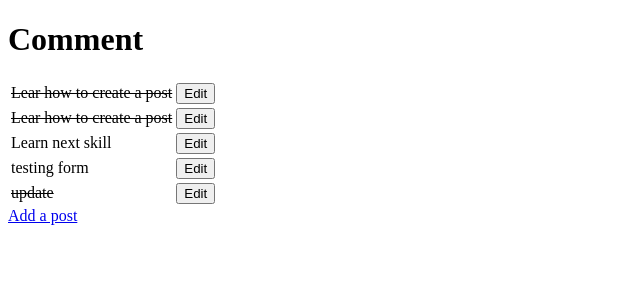
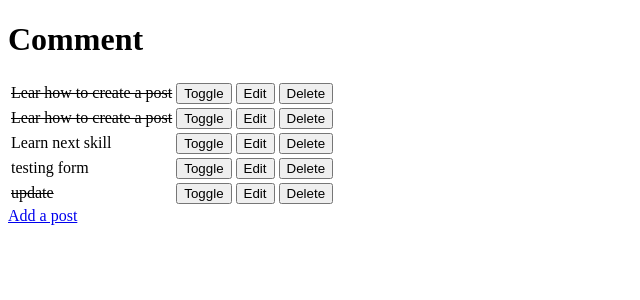
Before and after one commit to CoderSales/Portfolio-Project-4, a Django app: page / in a window 1280 px wide. Shown: the top 300 px of the page, without its empty margins (0-640 px from the left). Run offline with Django 3.2, Linux system fonts and the light colour scheme; data comes from the database, SQL or seed files in the repository; both versions use the stored data as it was after the commit.

Commit message:
Add Delete functionality in CRUD framework

```diff
--- a/Profile_Project_4/urls.py
+++ b/Profile_Project_4/urls.py
@@ -15,11 +15,13 @@ Including another URLconf
 """
 from django.contrib import admin
 from django.urls import path
-from Your_Thoughts.views import get_comment, add_post, edit_post
+from Your_Thoughts import views
 
 urlpatterns = [
     path('admin/', admin.site.urls),
-    path('', get_comment, name='get_comment'),
-    path('add', add_post, name='add'),
-    path('edit/<post_id>', edit_post, name='edit'),
+    path('', views.get_comment, name='get_comment'),
+    path('add', views.add_post, name='add'),
+    path('edit/<post_id>', views.edit_post, name='edit'),
+    path('toggle/<post_id>', views.toggle_post, name='toggle'),
+    path('delete/<post_id>', views.delete_post, name='delete'),
 ]
--- a/Your_Thoughts/templates/Your_Thoughts/comment-page.html
+++ b/Your_Thoughts/templates/Your_Thoughts/comment-page.html
@@ -17,8 +17,18 @@
                 <td>{{  post.name  }}</td>
             {% endif %}
             <td>
+                <a href="/toggle/{{ post.id }}">
+                    <button>Toggle</button>
+                </a>
+            </td>
+            <td>
                 <a href="/edit/{{ post.id }}">
                     <button>Edit</button>
+                </a>
+            </td>
+            <td>
+                <a href="/delete/{{ post.id }}">
+                    <button>Delete</button>
                 </a>
             </td>
         </tr>
--- a/Your_Thoughts/views.py
+++ b/Your_Thoughts/views.py
@@ -54,3 +54,16 @@ def edit_post(user_request, post_id):
         'form': form
     }
     return render(user_request, 'Your_Thoughts/edit_post.html', context)
+
+
+def toggle_post(user_request, post_id):
+    post = get_object_or_404(Post, id=post_id)
+    post.done = not post.done
+    post.save()
+    return redirect('get_comment')
+
+
+def delete_post(user_request, post_id):
+    post = get_object_or_404(Post, id=post_id)
+    post.delete()
+    return redirect('get_comment')
```
Also changed, not shown: db.sqlite3.
